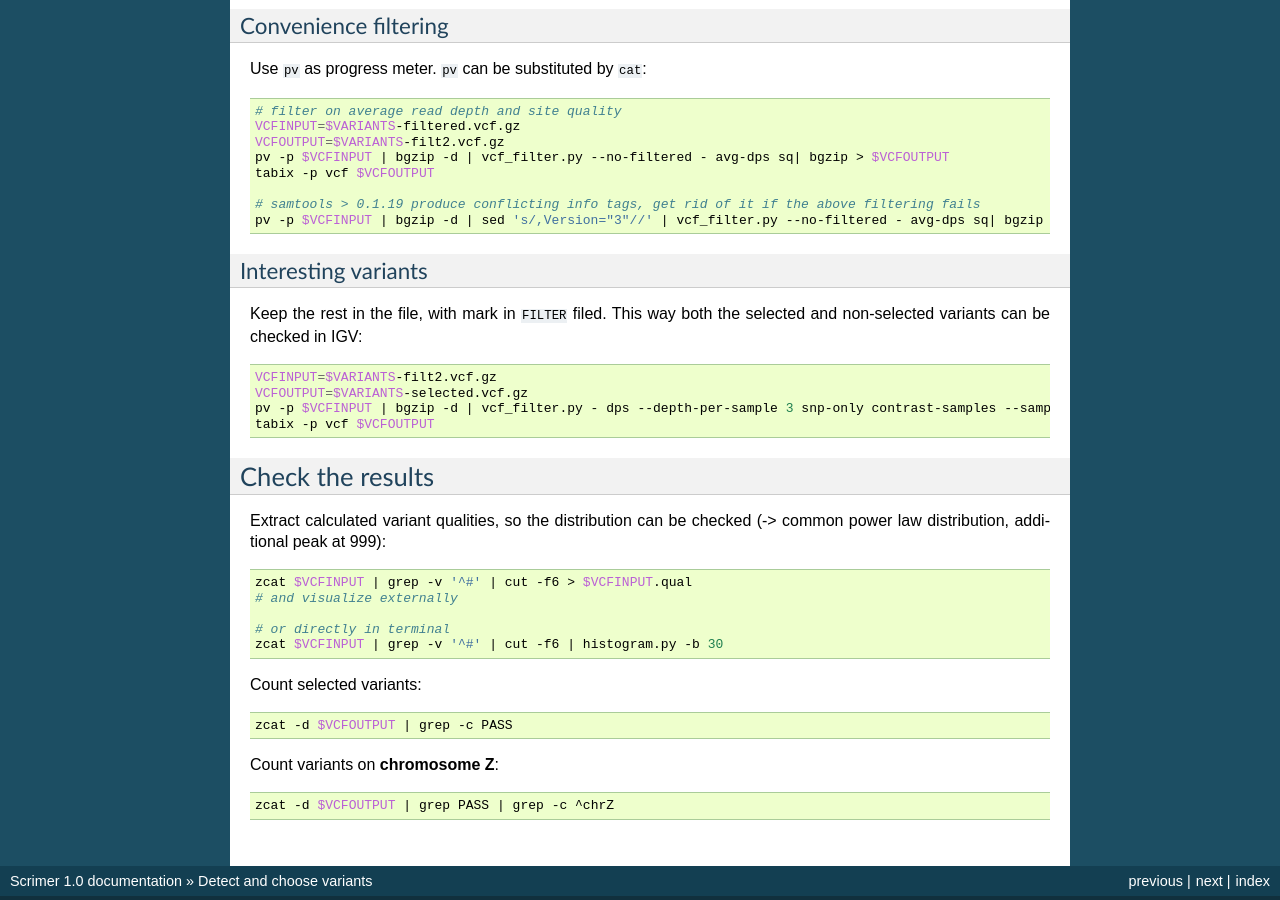
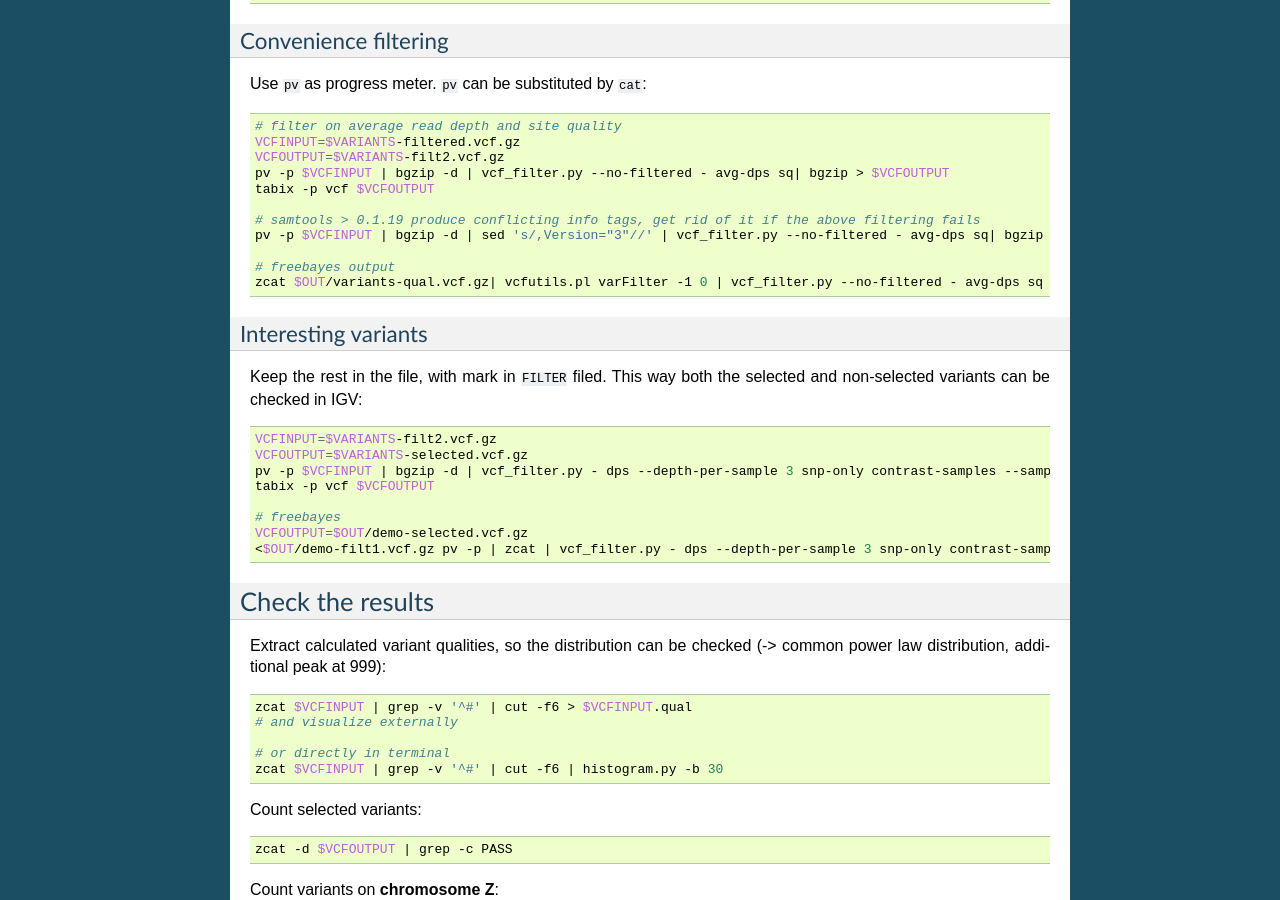
Before and after one commit to libor-m/scrimer, a Sphinx documentation site: the page built from doc/5-choose-variants.rst, in a window 1280 px wide and 900 px high, scrolled down 1969 px. Built offline with Sphinx 7.4.7, drawn with Linux system fonts in a browser that asks for light colours; some of the changed text lies outside the part shown.

Commit message:
doc changes

```diff
--- a/doc/5-choose-variants.rst
+++ b/doc/5-choose-variants.rst
@@ -69,9 +69,9 @@
     # the rest in .fai order
     vcfutils.pl splitchr $SCAFFOLD.fai | parallel -j 1 "egrep -v '^#' $OUT/${GNAME}-{}.vcf >> $OFILE"
 
-    # filter the variants on quality
-    < $OFILE $VCFLIB/vcffilter -f 'QUAL > 20' > $OUT/variants-qual.vcf
-
+    # filter the variants on quality (ignore the warning messages)
+    <$OFILE bcftools view -i 'QUAL > 20' -O z > $OUT/variants-qual.vcf.gz
+    tabix -p vcf $OUT/variants-qual.vcf.gz
 
 Filter variants
 ---------------
@@ -137,6 +137,9 @@
     # samtools > 0.1.19 produce conflicting info tags, get rid of it if the above filtering fails
     pv -p $VCFINPUT | bgzip -d | sed 's/,Version="3"//' | vcf_filter.py --no-filtered - avg-dps sq| bgzip > $VCFOUTPUT
 
+    # freebayes output
+    zcat $OUT/variants-qual.vcf.gz| vcfutils.pl varFilter -1 0 | vcf_filter.py --no-filtered - avg-dps sq | bgzip > $OUT/demo-filt1.vcf.gz
+
 Interesting variants
 ^^^^^^^^^^^^^^^^^^^^
 
@@ -149,6 +152,10 @@
     VCFOUTPUT=$VARIANTS-selected.vcf.gz
     pv -p $VCFINPUT | bgzip -d | vcf_filter.py - dps --depth-per-sample 3 snp-only contrast-samples --sample-names lu02 lu14 lu15| bgzip > $VCFOUTPUT
     tabix -p vcf $VCFOUTPUT
+
+    # freebayes
+    VCFOUTPUT=$OUT/demo-selected.vcf.gz
+    <$OUT/demo-filt1.vcf.gz pv -p | zcat | vcf_filter.py - dps --depth-per-sample 3 snp-only contrast-samples --sample-names lu02 lu14 lu15 | bgzip > $VCFOUTPUT
 
 Check the results
 -----------------
--- a/doc/6-design-primers.rst
+++ b/doc/6-design-primers.rst
@@ -87,7 +87,7 @@
 
 .. code-block:: bash
 
-    grep primer-gt $GFF | grep -c 'PROBLEMS='
+    grep gt-primer $GFF | grep -c 'PROBLEMS='
 
 Use agrep to find similar sequences in transcript scaffold, to check if the
 settings of blat are ok. Line wrapping in ``fasta`` can lead to false negatives,
```
